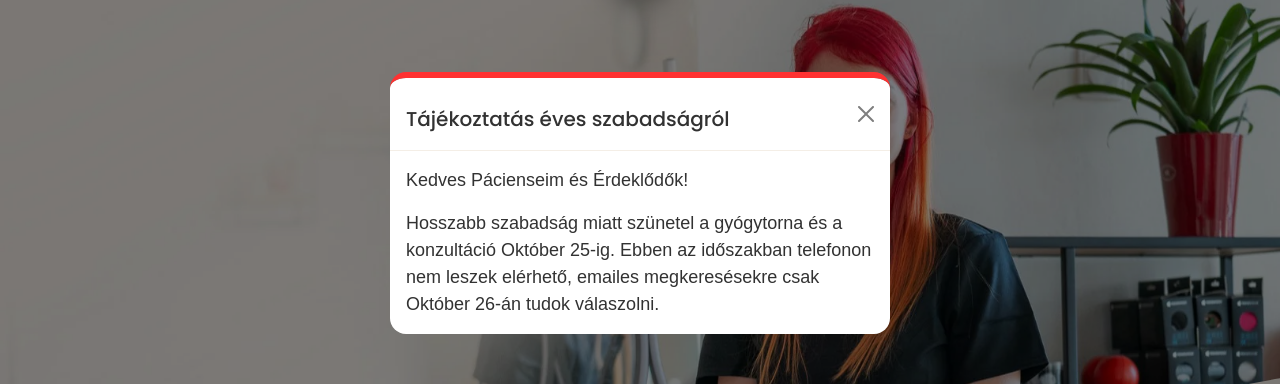
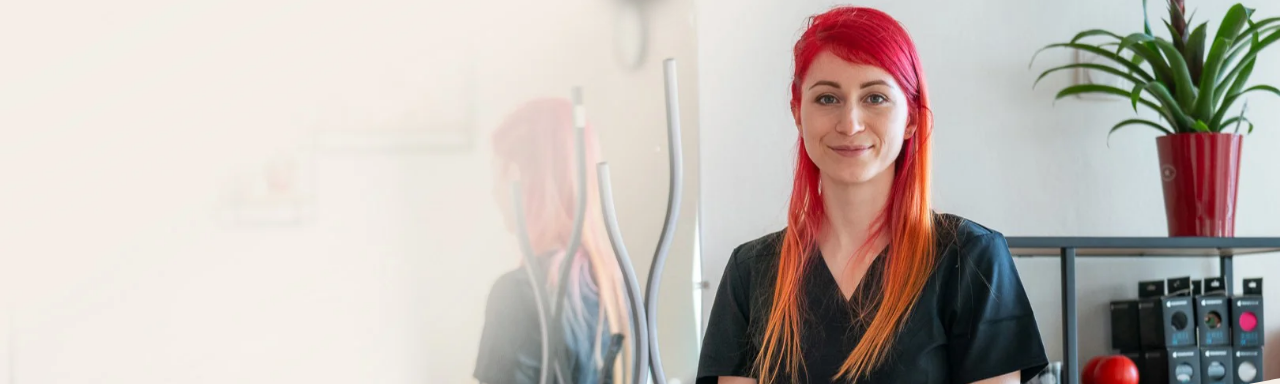
Before and after one commit to MikT0716/rebelfizio.hu, a website: page index.html in a window 1280 px wide. Shown: the part 197-581 px from the top of the page. Drawn offline with nearby package versions, Linux system fonts and the light colour scheme.

Commit message:
Annual leave end

```diff
--- a/script.js
+++ b/script.js
@@ -74,34 +74,6 @@ faqItems.forEach((item) => {
   });
 });
 
-const annualLeaveNoticeKey = "annual-leave-notice-seen";
-if (!sessionStorage.getItem(annualLeaveNoticeKey)) {
-  const annualLeaveModal = document.createElement("div");
-  annualLeaveModal.className = "modal fade annual-leave-modal";
-  annualLeaveModal.id = "annualLeaveModal";
-  annualLeaveModal.tabIndex = -1;
-  annualLeaveModal.setAttribute("aria-labelledby", "annualLeaveModalLabel");
-  annualLeaveModal.setAttribute("aria-hidden", "true");
-  annualLeaveModal.innerHTML = `
-    <div class="modal-dialog modal-dialog-centered">
-      <div class="modal-content">
-        <div class="modal-header">
-          <h2 class="modal-title fs-5" id="annualLeaveModalLabel">Tájékoztatás éves szabadságról</h2>
-          <button type="button" class="btn-close" data-bs-dismiss="modal" aria-label="Bezárás"></button>
-        </div>
-        <div class="modal-body">
-          <p>Kedves Pácienseim és Érdeklődők!</p>
-          <p>Hosszabb szabadság miatt szünetel a gyógytorna és a konzultáció Október 25-ig. Ebben az időszakban telefonon nem leszek elérhető, emailes megkeresésekre csak Október 26-án tudok válaszolni.</p>
-        </div>
-      </div>
-    </div>
-  `;
-
-  document.body.appendChild(annualLeaveModal);
-  sessionStorage.setItem(annualLeaveNoticeKey, "seen");
-  new bootstrap.Modal(annualLeaveModal).show();
-}
-
 const image = document.getElementById("single-image");
 const viewer = new Viewer(image, {
   toolbar: {
--- a/style/style.css
+++ b/style/style.css
@@ -510,7 +510,9 @@ nav a.dropdown-item:hover {
   font-size: 14px;
   text-align: center;
   box-shadow: 0 4px 8px rgba(0, 0, 0, 0.2);
-  transition: transform 0.3s ease, background-color 0.3s ease;
+  transition:
+    transform 0.3s ease,
+    background-color 0.3s ease;
   z-index: 100;
 }
 
@@ -521,21 +523,6 @@ nav a.dropdown-item:hover {
 
 .floating-button:active {
   transform: scale(0.95);
-}
-
-.annual-leave-modal .modal-content {
-  border: 0;
-  border-top: 0.4rem solid var(--red);
-  border-radius: 1rem;
-  color: var(--black);
-}
-
-.annual-leave-modal .modal-header {
-  border-bottom-color: var(--brown);
-}
-
-.annual-leave-modal .modal-body p:last-child {
-  margin-bottom: 0;
 }
 
 @media screen and (max-width: 600px) {
```
